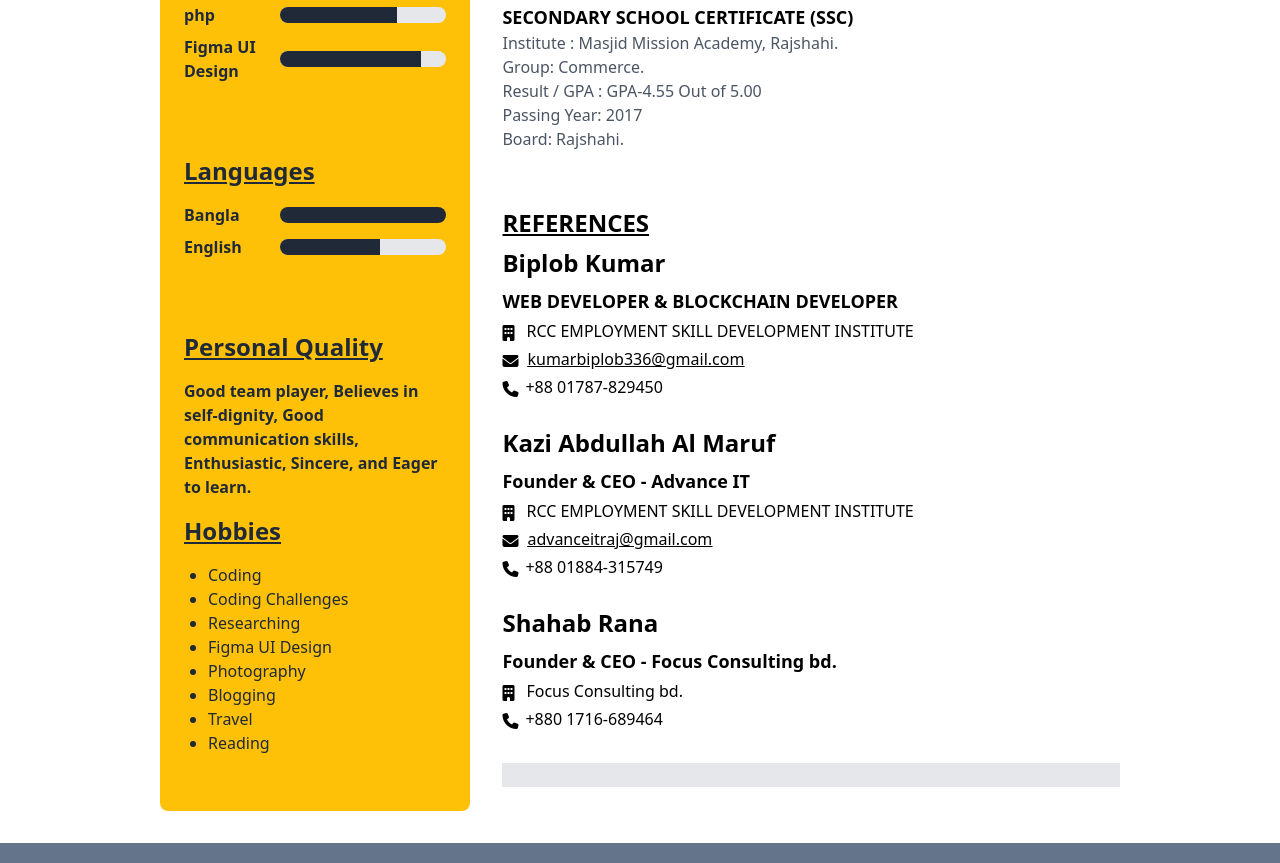
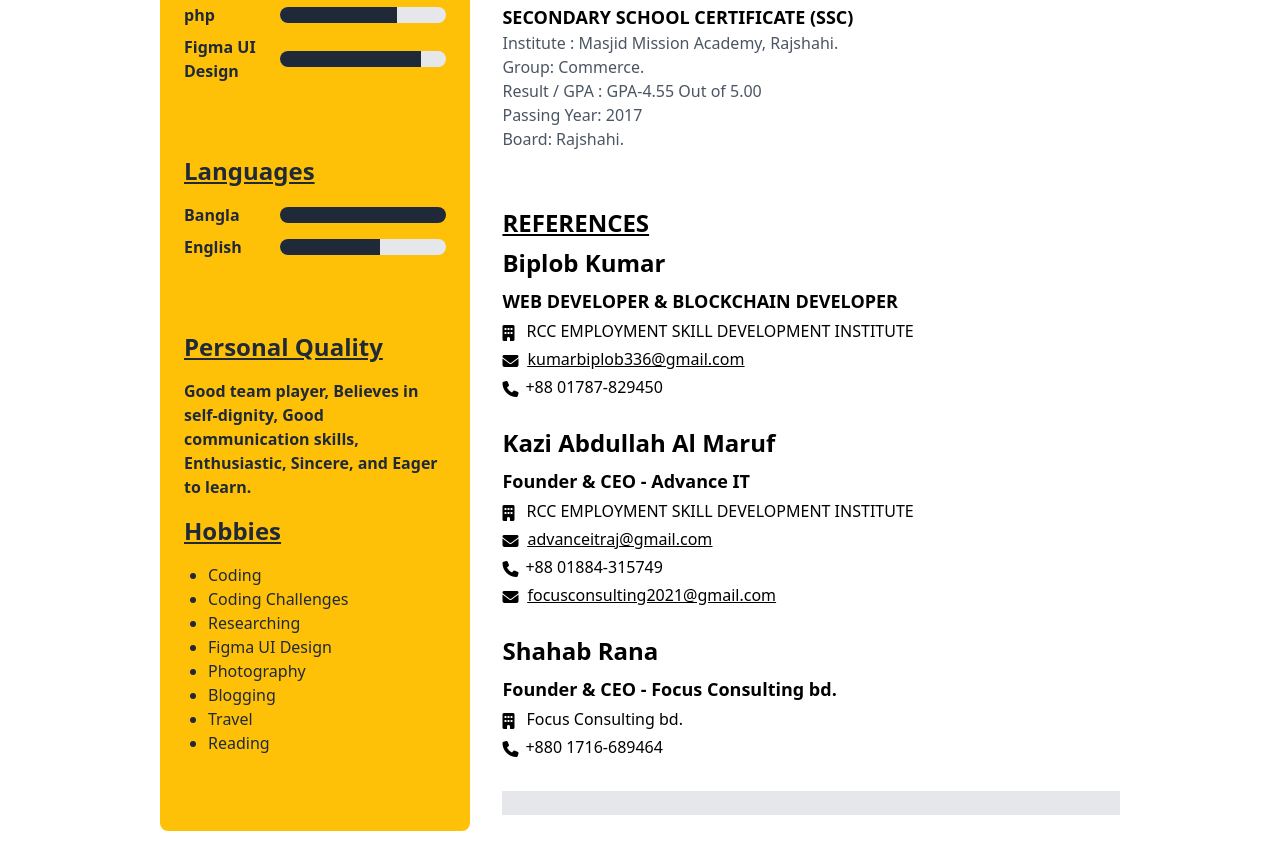
Before and after one commit to ariful5501/Curriculum_vitae, a website: page src/index.html in a window 1280 px wide. Shown: the part 1049-1912 px from the top of the page. Drawn offline with nearby package versions, Linux system fonts and the light colour scheme.

Commit message:
email add

```diff
--- a/src/index.html
+++ b/src/index.html
@@ -321,6 +321,12 @@
                             </p>
                         </div>
                         <!-- <p class="mb-1 font-medium">+88 01884-315749</p> -->
+                        <div class="flex flex-wrap content-center items-center">
+                            <i class="fa-solid fa-envelope" style="color: #000000; margin-right: 9px;"></i>
+                            <p class="mb-1 underline">
+                                <a href="mailto:focusconsulting2021@gmail.com" class="">focusconsulting2021@gmail.com</a>
+                            </p>
+                        </div>
                     </div>
                     <br>
                     <p class="mb-2"><span class="font-bold text-2xl">Shahab Rana</span></p>
```
